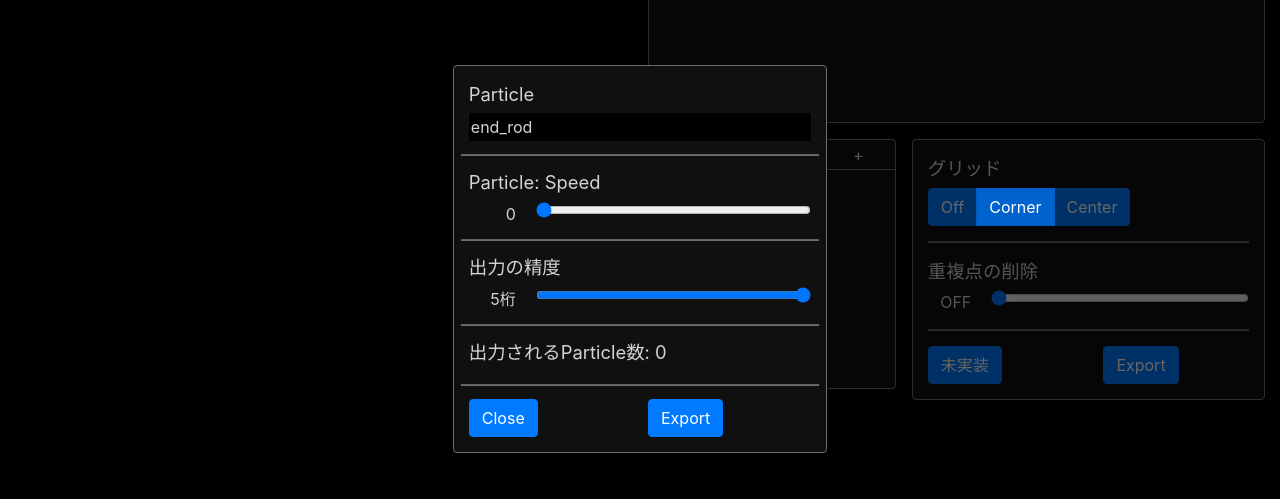
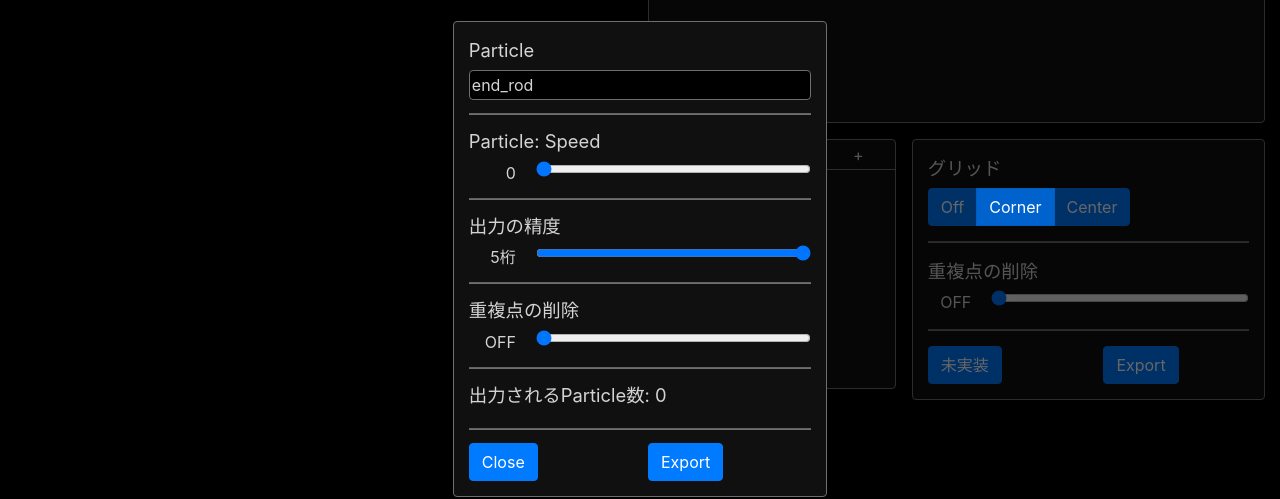
Before and after one commit to HakimsiKiller/ccnex, a React (Create React App) app: page / in a window 1280 px wide. Both pictures are taken after a click on the button "Export". Shown: the part 141-640 px from the top of the page. Built offline with nearby package versions, Linux system fonts and the light colour scheme.

Commit message:
:children_crossing: ExportModalからも重複点の削除設定ができるように

```diff
--- a/src/components/ExportModal.tsx
+++ b/src/components/ExportModal.tsx
@@ -12,14 +12,14 @@ interface ExportModalProps {
     onCloseRequest: () => void
     points: Point[]
     isOpen: boolean
+    duplicatedPointRange: number
+    setDuplicatedPointRange: (value: number) => void
 }
 
-const ExportModal: React.FC<ExportModalProps> = ({ onCloseRequest, points, isOpen }) => {
+const ExportModal: React.FC<ExportModalProps> = ({ onCloseRequest, points, isOpen, duplicatedPointRange, setDuplicatedPointRange }) => {
     const [exportAcc, setExportAcc] = useState<number>(5);
     const [particle, setParticle] = useState<string>('end_rod');
     const [particleSpeed, setParticleSpeed] = useState<number>(0);
-
-
 
     const onExport = () => {
         const mkCmd = (pos: Point) => `particle ${particle.trim()} ^${toStr(pos[0])} ^ ^${toStr(pos[1])} 0 0 0 ${toStr(particleSpeed)} 1`;
@@ -81,6 +81,19 @@ const ExportModal: React.FC<ExportModalProps> = ({ onCloseRequest, points, isOpe
                 <Row><Col><hr className={styles['line']} /></Col></Row>
                 <Row noGutters>
                     <Col className={styles['col']}>
+                        <div className={styles['text']}>重複点の削除</div>
+                        <RangeSlider
+                            min={0} step={0.05} max={0.5}
+                            value={duplicatedPointRange}
+                            setValue={setDuplicatedPointRange}
+                            unit="m"
+                            spIndicateZeroVal="OFF"
+                        />
+                    </Col>
+                </Row>
+                <Row><Col><hr className={styles['line']} /></Col></Row>
+                <Row noGutters>
+                    <Col className={styles['col']}>
                         <div className={styles['text']}>出力されるParticle数: {points.length}</div>
                     </Col>
                 </Row>
--- a/src/components/ShapesGenerator.tsx
+++ b/src/components/ShapesGenerator.tsx
@@ -51,6 +51,8 @@ const ShapesGenerator: React.FC = () => {
                 points={points.map(v => v.point.pos)}
                 isOpen={isOpenExportModal}
                 onCloseRequest={() => setIsOpenExportModal(false)}
+                duplicatedPointRange={duplicatedPointRange}
+                setDuplicatedPointRange={setDuplicatedPointRange}
             />
         </div>
     );
--- a/src/styles/ExportModal.module.scss
+++ b/src/styles/ExportModal.module.scss
@@ -77,7 +77,7 @@
     color: var(--border-color);
     background-color: var(--border-color);
     height: 1px;
-    margin: 5px 0 5px 0;
+    margin: 5px 8px 5px 8px;
 }
 
 .text {
@@ -94,6 +94,8 @@
     border: none;
     outline: none;
     background-color: var(--input-bg-color);
+    border: 1px solid var(--border-color);
+    border-radius: 0.25rem;
 }
 
 .button {
```
